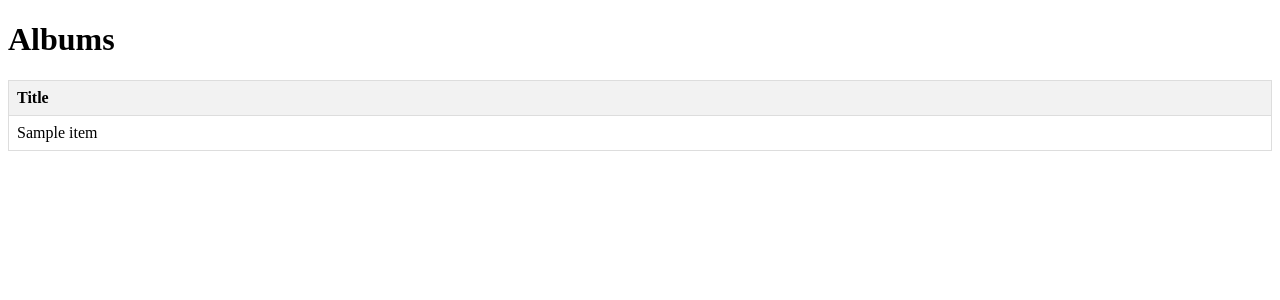
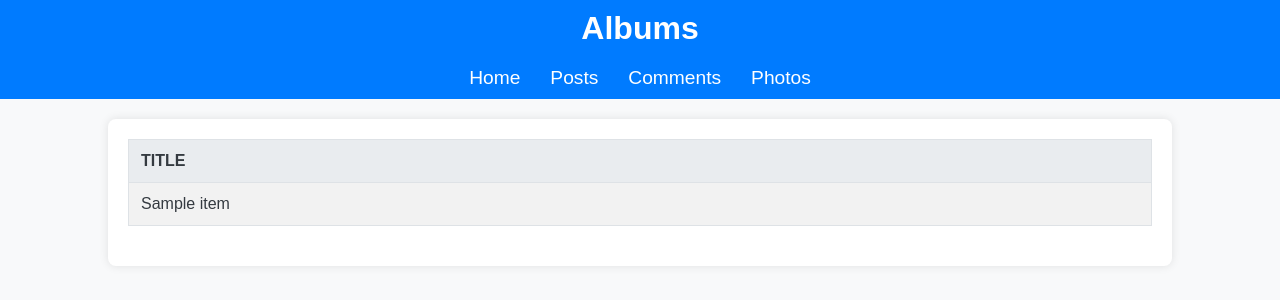
Before and after one commit to TxQVkcM7HRRxZQpFp25TXqbzu2tPpjGfSSiynY9/testowanie-i-optymalizacja-kodu, a Flask app: page /albums in a window 1280 px wide. Shown: the top 300 px of the page. Run offline with Flask 3, Linux system fonts and the light colour scheme; a database or web service that is not in the repository returns one stand-in record (values such as "Sample title"); data that the repository does not hold is empty.

Commit message:
updated css

```diff
--- a/static/style.css
+++ b/static/style.css
@@ -1,15 +1,122 @@
+/* Styl podstawowy dla całego ciała */
+body {
+    font-family: Arial, sans-serif;
+    background-color: #f8f9fa;
+    margin: 0;
+    padding: 0;
+    color: #343a40;
+}
+
+header {
+    background-color: #007bff;
+    color: white;
+    padding: 10px 0;
+    text-align: center;
+}
+
+h1 {
+    margin: 0;
+    font-size: 2em;
+}
+
+nav {
+    display: flex;
+    justify-content: center;
+    padding: 10px;
+    background-color: #007bff;
+}
+
+nav a {
+    color: white;
+    text-decoration: none;
+    margin: 0 15px;
+    font-size: 1.2em;
+    transition: color 0.3s;
+}
+
+nav a:hover {
+    color: #cce5ff;
+}
+
+/* Styl dla kontenera */
+.container {
+    text-align: center;
+    width: 80%;
+    margin: 20px auto;
+    background-color: white;
+    padding: 20px;
+    box-shadow: 0 0 10px rgba(0, 0, 0, 0.1);
+    border-radius: 8px;
+}
+
 /* Styl dla tabeli */
 table {
+    width: 100%;
     border-collapse: collapse;
-    width: 100%;
+    margin-bottom: 20px;
 }
 
 th, td {
-    border: 1px solid #dddddd;
+    border: 1px solid #dee2e6;
     text-align: left;
-    padding: 8px;
+    padding: 12px;
+    font-size: 1em;
 }
 
 th {
+    background-color: #e9ecef;
+    font-weight: bold;
+    text-transform: uppercase;
+}
+
+tr:nth-child(even) {
     background-color: #f2f2f2;
 }
+
+/* Styl dla formularzy */
+form {
+    margin-bottom: 20px;
+    display: flex;
+    align-items: center;
+    gap: 10px;
+}
+
+label {
+    font-weight: bold;
+}
+
+input[type="number"], input[type="text"] {
+    padding: 8px;
+    border: 1px solid #ced4da;
+    border-radius: 3px;
+    font-size: 1em;
+}
+
+button {
+    padding: 8px 16px;
+    border: none;
+    background-color: #007bff;
+    color: white;
+    border-radius: 3px;
+    cursor: pointer;
+    transition: background-color 0.3s;
+}
+
+button:hover {
+    background-color: #0056b3;
+}
+
+/* Styl dla stopki */
+footer {
+    text-align: center;
+    padding: 10px;
+    background-color: #f8f9fa;
+    border-top: 1px solid #dee2e6;
+    position: fixed;
+    width: 100%;
+    bottom: 0;
+}
+
+footer p {
+    margin: 0;
+}
--- a/templates/albums.html
+++ b/templates/albums.html
@@ -7,7 +7,16 @@
     <link rel="stylesheet" type="text/css" href="{{ url_for('static', filename='style.css') }}">
 </head>
 <body>
+    <header>
         <h1>Albums</h1>
+    </header>
+    <nav>
+        <a href="{{ url_for('index') }}">Home</a>
+        <a href="{{ url_for('posts') }}">Posts</a>
+        <a href="{{ url_for('comments') }}">Comments</a>
+        <a href="{{ url_for('photos') }}">Photos</a>
+    </nav>
+    <div class="container">
         <table>
             <tr>
                 <th>Title</th>
@@ -18,5 +27,6 @@
                 </tr>
             {% endfor %}
         </table>
+    </div>
 </body>
 </html>
```
Also changed, not shown: templates/comments.html (+10 -4 lines), templates/index.html (+13 -7 lines), templates/photos.html (+10 -0 lines), templates/posts.html (+10 -4 lines). Lines whose indentation alone changed are shown as unchanged.
